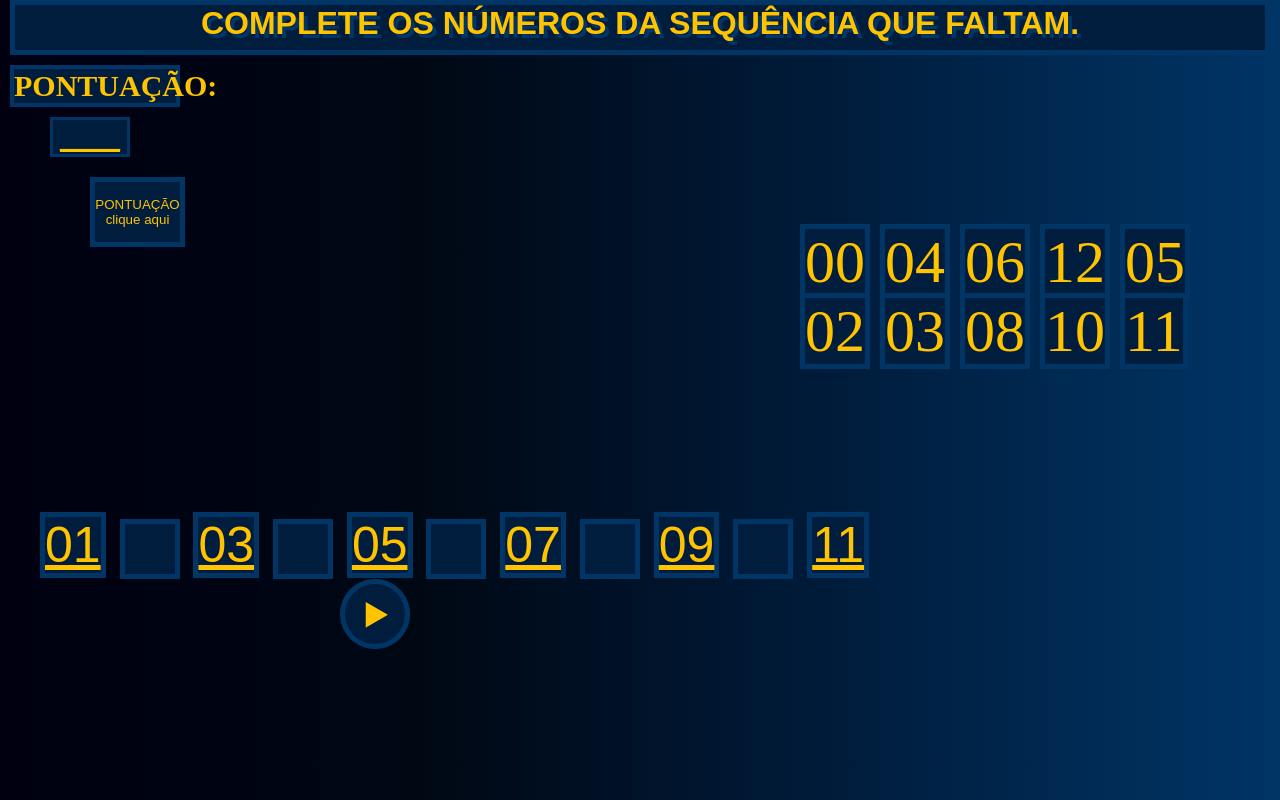
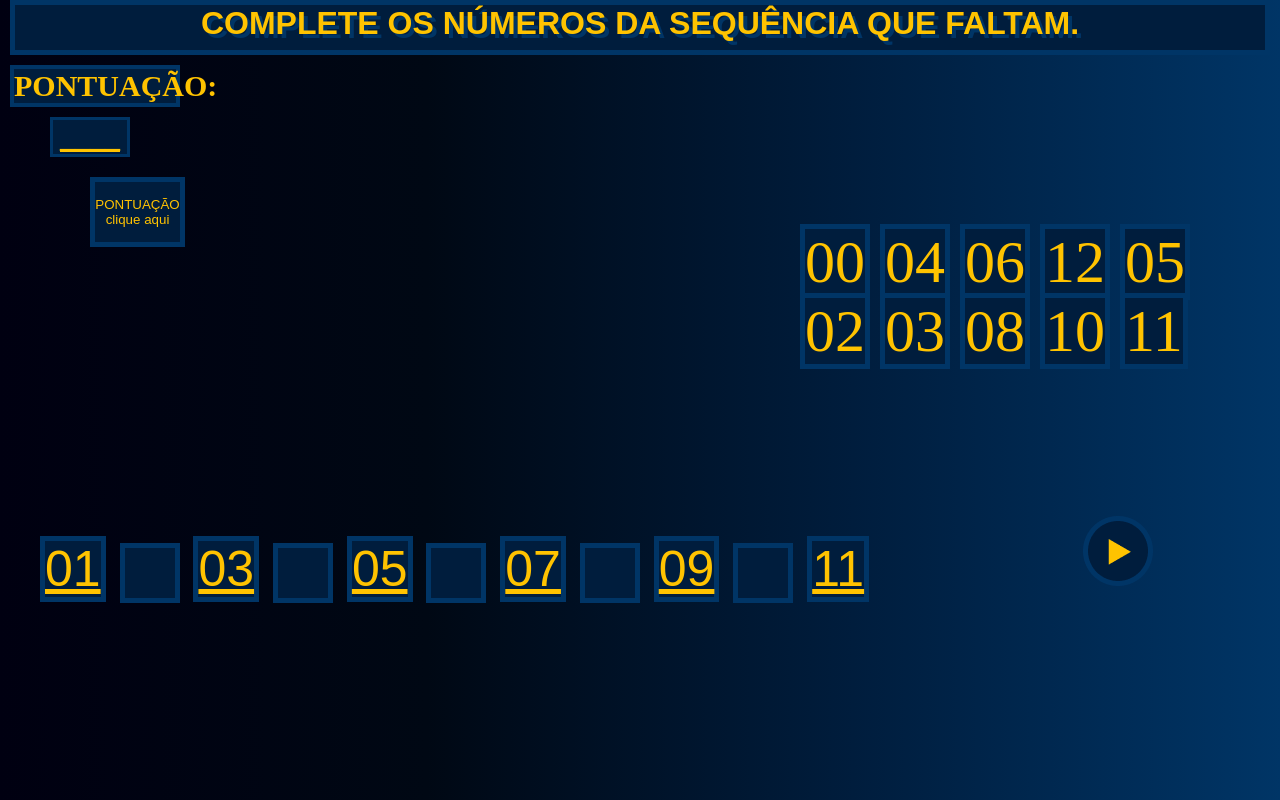
Before and after one commit to Marcos3110/Jogo_complete_os_numeros, a plain HTML site: page f1n1.html in a window 1280 px wide. Drawn offline with Linux system fonts and the light colour scheme.

Commit message:
Update style.css

```diff
--- a/css/style.css
+++ b/css/style.css
@@ -202,7 +202,7 @@ html,body{
  }
 .proxima{
     height: 40px;
-    margin: 200px 100px 100px 300px;
+    margin: 200px 100px 100px 200px;
  }
 
 .enunciado{
```
